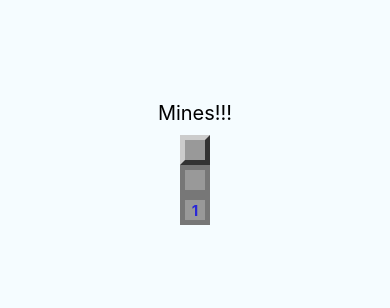
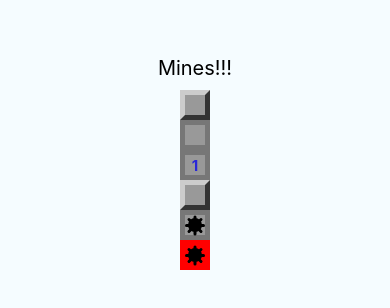
Before and after one commit to JonasAntonio/mines, a React Native app: screen / in a window 390 px wide. Shown: the part 264-572 px from the top of the page. Built offline with nearby package versions, Linux system fonts and the light colour scheme.

Commit message:
creating mine component

```diff
--- a/App.js
+++ b/App.js
@@ -11,6 +11,9 @@ export default class App extends React.Component {
         <Field/>
         <Field opened/>
         <Field opened nearMines={1}/>
+        <Field mined/>
+        <Field mined opened/>
+        <Field mined opened exploded/>
       </View>
     )
   }
--- a/src/components/Field.js
+++ b/src/components/Field.js
@@ -1,12 +1,14 @@
 import React from 'react'
 import { View, StyleSheet, Text } from 'react-native'
 import params from '../params'
+import Mine from './Mine'
 
 export default props => {
-    const { mined, opened, nearMines } = props
+    const { mined, opened, nearMines, exploded } = props
     const styleField = [styles.field]
 
     if(opened) styleField.push(styles.opened)
+    if(exploded) styleField.push(styles.exploded)
     if(styleField.length === 1) styleField.push(styles.regular)
 
     let color = null
@@ -20,11 +22,12 @@ export default props => {
     return (
         <View style={styleField}>
             {!mined && opened && nearMines > 0 ? <Text style={[styles.label, {color: color}]}>{nearMines}</Text> : false}
+            {mined && opened ? <Mine/> : false}
         </View>
     )
 }
 
-const styles = {
+const styles = StyleSheet.create({
     field: {
         height: params.blockSize,
         width: params.blockSize,
@@ -46,5 +49,9 @@ const styles = {
     label: {
         fontWeight: 'bold',
         fontSize: params.fontSize
+    },
+    exploded: {
+        backgroundColor: 'red',
+        borderColor: 'red'
     }
-}
+})
--- /dev/null
+++ b/src/components/Mine.js
@@ -0,0 +1,37 @@
+import React from 'react'
+import { View, StyleSheet } from 'react-native'
+
+export default props => {
+    return (
+        // Desenhando a mina
+        <View style={styles.container}>
+            <View style={styles.coreMine}></View>
+            <View style={styles.line}></View>
+            <View style={[styles.line, { transform: [{rotate: '45deg'}] }]}></View>
+            <View style={[styles.line, { transform: [{rotate: '90deg'}] }]}></View>
+            <View style={[styles.line, { transform: [{rotate: '135deg'}] }]}></View>
+        </View>
+    )
+}
+
+const styles = StyleSheet.create({
+    container: {
+        alignItems: 'center',
+        justifyContent: 'center'
+    },
+    coreMine: {
+        height: 14,
+        width: 14,
+        borderRadius: 10,
+        backgroundColor: 'black',
+        alignItems: 'center',
+        justifyContent: 'center'
+    },
+    line: {
+        position: 'absolute',
+        height: 3,
+        width: 20,
+        borderRadius: 3,
+        backgroundColor: 'black'
+    }
+})
```
